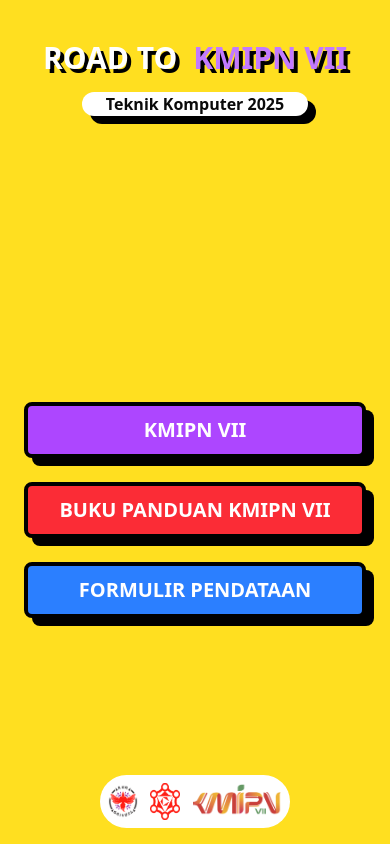
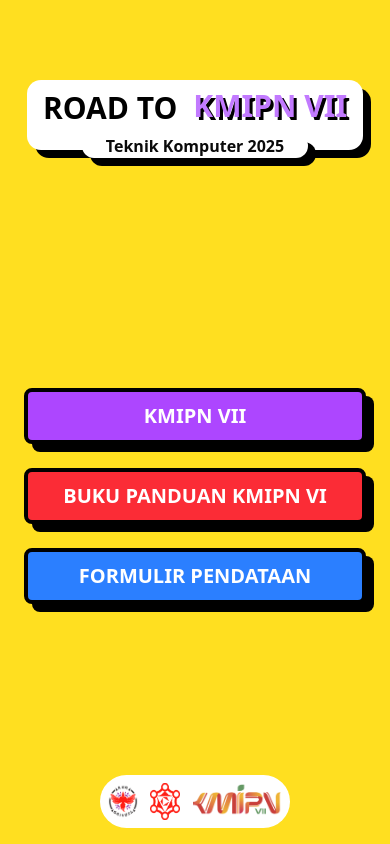
Before and after one commit to DikhaAG/sosialisasi-kmipn, a Next.js app: page / in a window 390 px wide. Built offline with nearby package versions, Linux system fonts and the light colour scheme.

Commit message:
change: buku panduan kmipn vi, header

```diff
--- a/src/app/page.tsx
+++ b/src/app/page.tsx
@@ -4,7 +4,7 @@ import { Button } from "@/components/ui/button"
 
 export default function Home() {
   return (
-    <div className="min-h-screen bg-yellow-300">
+    <div className="min-h-screen bg-yellow-300 pt-20">
       {/* <header className="fixed top-0 left-0 right-0 z-50 bg-purple-400 */}
       {/*   text-white p-6 border-b-8 border-black"> */}
       {/*   <div className="container mx-auto"> */}
@@ -13,28 +13,28 @@ export default function Home() {
       {/*   </div> */}
       {/* </header> */}
       {/* <div className="w-auto items-center max-w-fit absolute border"> */}
-      <div className="flex m-auto w-fit gap-4 pt-10 cursor-default">
-        <h2 style={{ textShadow: "4px 4px black" }} className="sm:hidden w-fit text-3xl md:text-8xl font-black uppercase mb-4 text-white">
+      <div className="flex m-auto w-fit px-4 py-2 gap-4 cursor-default bg-white rounded-xl shadow-[8px_8px_0px_0px_#000]">
+        <h2 className="sm:hidden w-fit text-3xl md:text-8xl font-black uppercase mb-4 text-black mt-0.5">
           Road To
         </h2>
-        <h2 style={{ textShadow: "6px 6px black" }} className="hidden sm:flex w-fit text-4xl md:text-8xl font-black uppercase mb-4 text-white">
+        <h2 className="hidden sm:flex w-fit text-4xl md:text-8xl font-black uppercase mb-4 text-black mt-0.5">
           Road To
         </h2>
         <h2 style={{ textShadow: "6px 6px black" }} className="hidden sm:flex w-fit text-4xl md:text-8xl font-black uppercase mb-4 text-purple-400">
           KMIPN VII
         </h2>
-        <h2 style={{ textShadow: "4px 4px black" }} className="sm:hidden w-fit text-3xl md:text-8xl font-black uppercase mb-4 text-purple-400">
+        <h2 style={{ textShadow: "3px 3px black" }} className="sm:hidden w-fit text-3xl md:text-8xl font-black uppercase mb-4 text-purple-400">
           KMIPN VII
         </h2>
       </div>
-      <div className="m-auto w-fit text-1xl  md:text-2xl cursor-default bg-white font-black rounded-full px-6 shadow-[8px_8px_0px_0px_#000]">
+      <div className="m-auto w-fit text-1xl -translate-y-4  md:text-2xl cursor-default bg-white font-black rounded-full px-6 shadow-[8px_8px_0px_0px_#000]">
         Teknik Komputer 2025
       </div>
 
       {/* </div> */}
       {/* Body */}
-      <main className="flex-1 flex flex-col items-center justify-center min-h-[calc(100vh-200px)] p-6 pt-32">
-        <div className="w-full max-w-md space-y-8 pt-10">
+      <main className="flex-1 flex flex-col items-center justify-center min-h-[calc(100vh-200px)] p-6">
+        <div className="w-full max-w-md space-y-8">
           {/*<div className="text-center mb-12">
             <h2 className="text-3xl md:text-4xl font-black uppercase mb-4 text-black">CHOOSE YOUR</h2>
             <h3 className="text-2xl md:text-3xl font-black uppercase text-red-500">ADVENTURE</h3>
@@ -47,7 +47,7 @@ export default function Home() {
             </Button>
             <Button asChild
               className="w-full bg-red-500 text-white font-black text-xl md:text-2xl uppercase py-6 px-8 border-4 border-black shadow-[8px_8px_0px_0px_#000] hover:bg-red-700 hover:shadow-[4px_4px_0px_0px_#000] hover:translate-x-1 hover:translate-y-1 transition-all duration-150 active:shadow-[2px_2px_0px_0px_#000] active:translate-x-2 active:translate-y-2">
-              <Link href="https://drive.google.com/file/d/1q4DxjZT_A3stX_mX_umdczLSoiTu61n_/view?usp=drive_link">Buku Panduan KMIPN VII</Link>
+              <Link href="https://drive.google.com/file/d/1q4DxjZT_A3stX_mX_umdczLSoiTu61n_/view?usp=drive_link">Buku Panduan KMIPN VI</Link>
             </Button>
 
             <Button asChild className="w-full bg-blue-500 hover:bg-blue-700 text-white font-black text-xl md:text-2xl uppercase py-6 px-8 border-4 border-black shadow-[8px_8px_0px_0px_#000] hover:shadow-[4px_4px_0px_0px_#000] hover:translate-x-1 hover:translate-y-1 transition-all duration-150 active:shadow-[2px_2px_0px_0px_#000] active:translate-x-2 active:translate-y-2">
```
